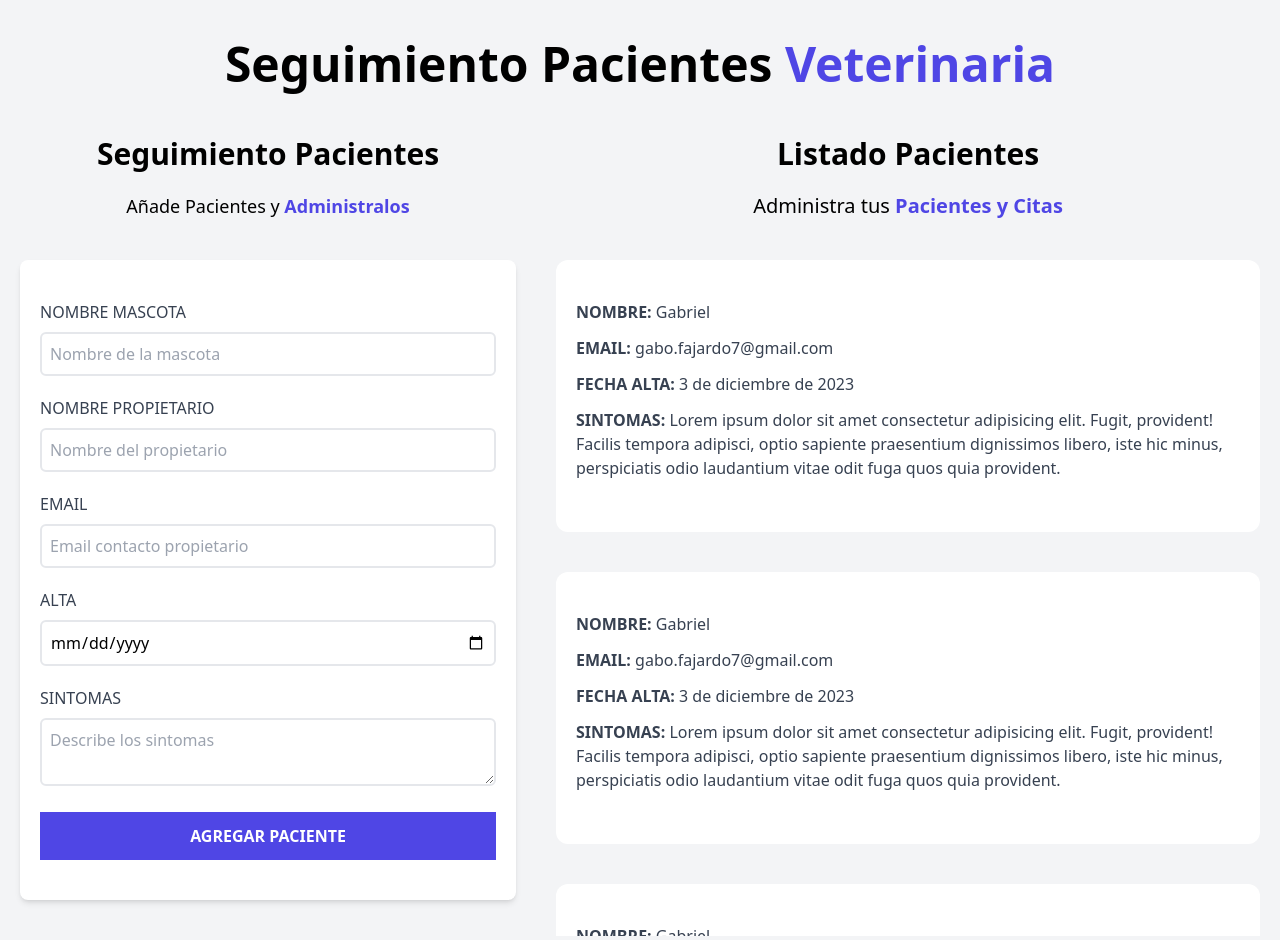
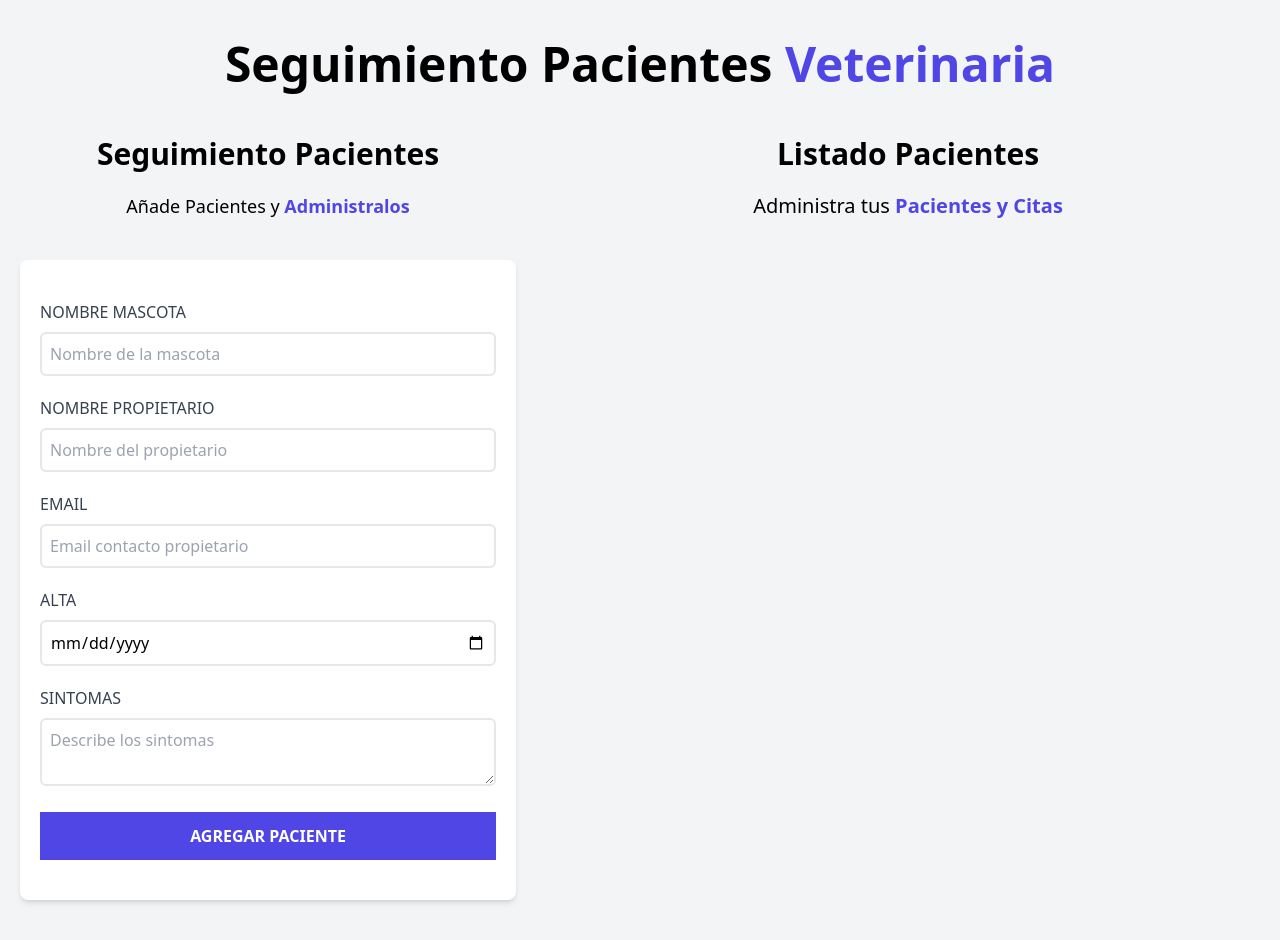
Before and after one commit to Gabulon/Citas-react, a React (Vite) app: page / in a window 1280 px wide. Shown: the part 40-980 px from the top of the page. Built offline with nearby package versions, Linux system fonts and the light colour scheme.

Commit message:
iterando sobre un Array en React

```diff
--- a/src/App.jsx
+++ b/src/App.jsx
@@ -13,7 +13,9 @@ function App() {
         pacientes={pacientes}
         setPacientes={setPacientes}
       />
-      <ListadoPacientes/>
+      <ListadoPacientes
+      pacientes={pacientes}
+      />
       </div>
     </div>
   )
--- a/src/components/ListadoPacientes.jsx
+++ b/src/components/ListadoPacientes.jsx
@@ -1,6 +1,6 @@
 import Paciente from "./Paciente";
 
-function ListadoPacientes(){
+function ListadoPacientes({pacientes}){
 
     return(
         <div className="md:w-1/2 lg:w-3/5  md:h-screen overflow-scroll">
@@ -9,12 +9,13 @@ function ListadoPacientes(){
                     Administra tus {' '}
                     <span className="text-indigo-600 font-bold">Pacientes y Citas</span>
                 </p>
-                <Paciente/>
-                <Paciente/>
-                <Paciente/>
-                <Paciente/>
-                <Paciente/>
-                <Paciente/>
+
+                { pacientes.map( paciente => (
+                       <Paciente
+                       paciente={paciente}
+                       />
+                    ))}
+
         </div>
     )
 }
```
